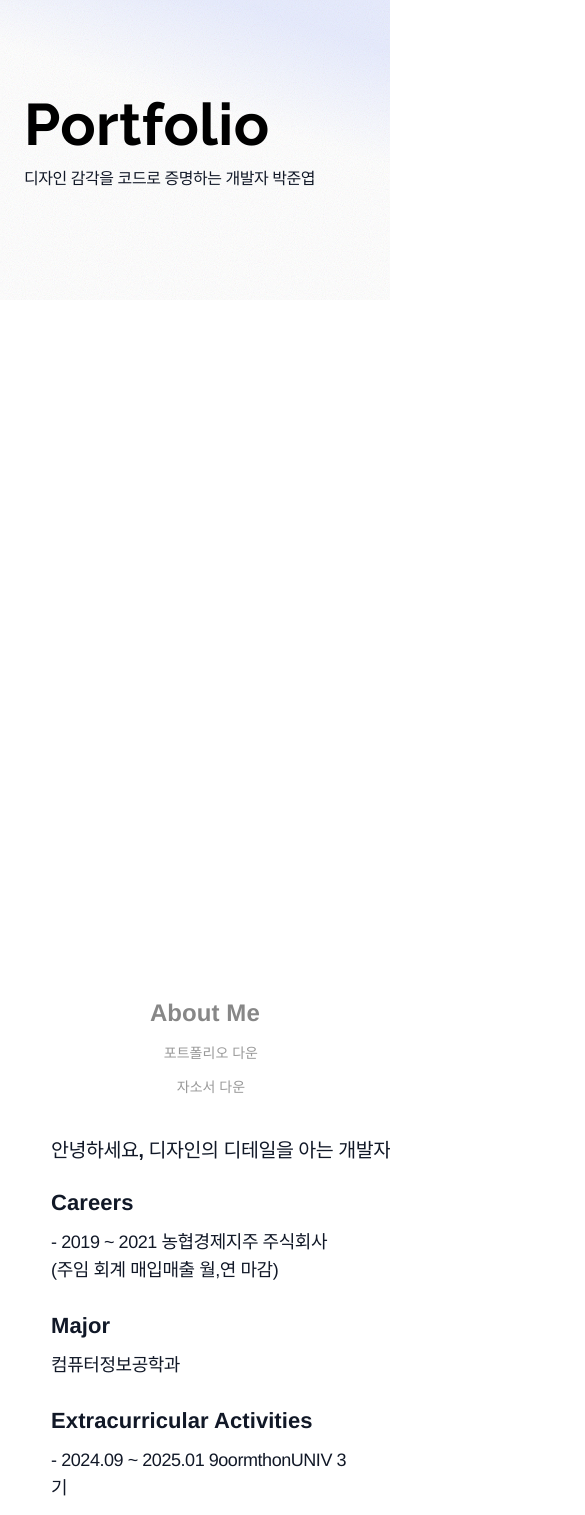
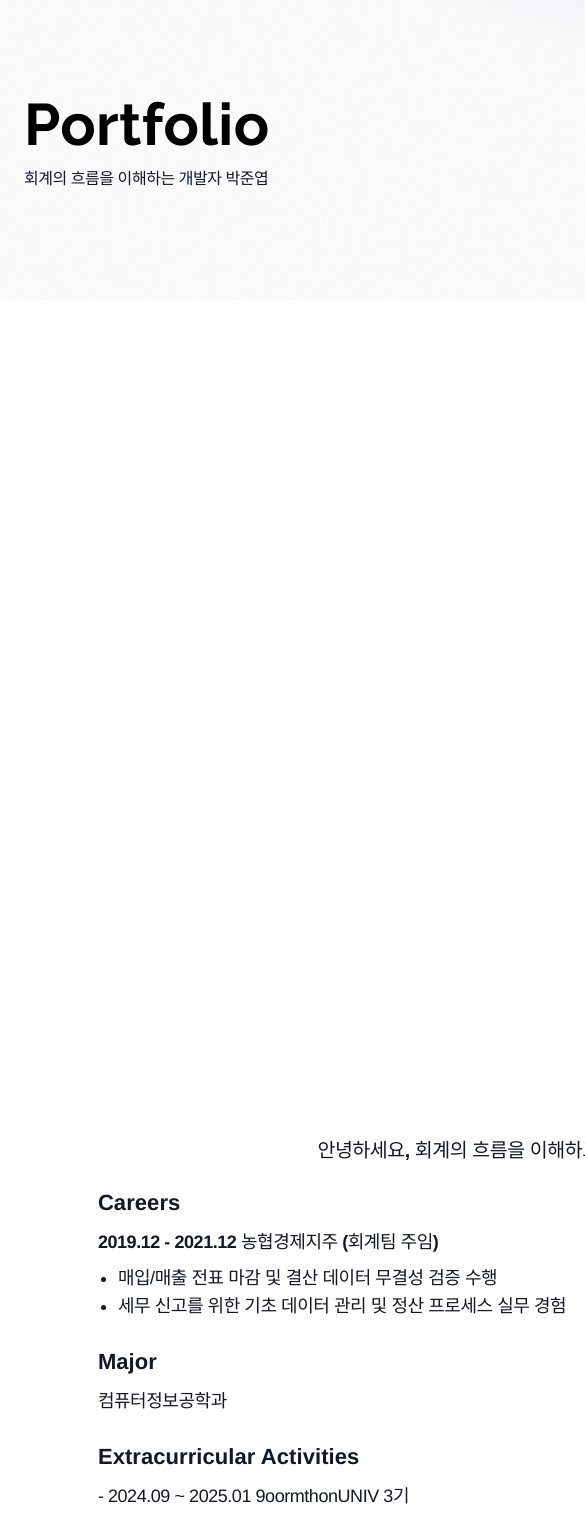
Before and after one commit to parkjto/Portfolio, a React (Vite) app: page / in a window 390 px wide. Shown: the top 1515 px of the page, 585 px wide, since content can reach past the window. Built offline with nearby package versions, Linux system fonts and the light colour scheme; a web font is replaced by a local one.

Commit message:
포트폴리오 수정: 토스 지원 맞춤 텍스트 업데이트 및 모바일 뷰포트 설정 변경

```diff
--- a/index.html
+++ b/index.html
@@ -3,7 +3,7 @@
   <head>
     <meta charset="UTF-8" />
     <link rel="icon" type="image/svg+xml" href="/vite.svg" />
-    <meta name="viewport" content="width=device-width, initial-scale=1.0" />
+    <meta name="viewport" content="width=1440, shrink-to-fit=yes, user-scalable=yes" />
     <title>portfolio-design-front</title>
   </head>
   <body>
--- a/src/components/AboutMe.jsx
+++ b/src/components/AboutMe.jsx
@@ -28,7 +28,7 @@ export const AboutMe = () => {
             </div>
           </div>
           <div className="header-row">
-            <div className="intro-text">안녕하세요, 디자인의 디테일을 아는 개발자 박준엽입니다.</div>
+            <div className="intro-text">안녕하세요, 회계의 흐름을 이해하고 복잡함을 덜어내는 개발자 박준엽입니다.</div>
           </div>
         </div>
 
@@ -37,9 +37,13 @@ export const AboutMe = () => {
             <div className="info-block">
               <h3 className="Aboutme-section-title">Careers</h3>
               <div className="block-content">
-                <p className="body-text">
-                  - 2019 ~ 2021 농협경제지주 주식회사 (주임 회계 매입매출 월,연 마감)
-                </p>
+                <div className="body-text">
+                  <strong>2019.12 - 2021.12 농협경제지주 (회계팀 주임)</strong>
+                  <ul style={{ margin: '8px 0 0 0', paddingLeft: '20px', listStyleType: 'disc' }}>
+                    <li>매입/매출 전표 마감 및 결산 데이터 무결성 검증 수행</li>
+                    <li>세무 신고를 위한 기초 데이터 관리 및 정산 프로세스 실무 경험</li>
+                  </ul>
+                </div>
               </div>
             </div>
             <div className="info-block">
@@ -77,9 +81,10 @@ export const AboutMe = () => {
                 <div className="skill-category">
                   <h4 className="skill-category-title">Programming Language</h4>
                   <div className="skill-tags">
+                    <span className="body-text">JavaScript</span>
+                    <span className="body-text">React</span>
+                    <span className="body-text">TypeScript</span>
                     <span className="body-text">Flutter</span>
-                    <span className="body-text">React</span>
-                    <span className="body-text">JavaScript</span>
                     <span className="body-text">Python</span>
                   </div>
                 </div>
--- a/src/components/Closing.jsx
+++ b/src/components/Closing.jsx
@@ -14,8 +14,8 @@ export const Closing = () => {
 
         {/* Text Content */}
         <div className="closing-text">
-          <p>문제를 깊이 공감하고, 논리적으로 설계하며,</p>
-          <p>코드로 직접 증명하는 박준엽입니다.</p>
+          <p>사용자의 문제를 기술로 해결하고,</p>
+          <p>비즈니스 가치를 창출하는 Frontend Developer 박준엽입니다.</p>
           <p>감사합니다.</p>
         </div>
 
--- a/src/components/MyBiz/MyBizOverview.jsx
+++ b/src/components/MyBiz/MyBizOverview.jsx
@@ -59,8 +59,8 @@ const MyBizOverview = () => {
               <div className="mybiz-info-item">
                 <span className="mybiz-info-label">TOOLS</span>
                 <div className="mybiz-info-content">
-                  <span className="mybiz-info-primary">Node.js, Figma</span>
-                  <span className="mybiz-info-secondary">Flutter, SupaBase</span>
+                  <span className="mybiz-info-primary">Flutter, React (Web), Node.js</span>
+                  <span className="mybiz-info-secondary">Supabase, Figma</span>
                 </div>
               </div>
               <div className="mybiz-info-item">
@@ -89,16 +89,16 @@ const MyBizOverview = () => {
                 <h3 className="mybiz-block-title">My Contributions</h3>
                 <div className="mybiz-contributions-list">
                   <div className="mybiz-contribution-item">
-                    <h4 className="mybiz-contrib-title">문제 정의</h4>
-                    <p className="mybiz-contrib-desc">소상공인의 '시간, 비용, 전문성' 부족문제</p>
+                    <h4 className="mybiz-contrib-title">FE 아키텍처 설계</h4>
+                    <p className="mybiz-contrib-desc">Flutter/Web 클라이언트 상태 관리 및 구조 설계</p>
                   </div>
                   <div className="mybiz-contribution-item">
-                    <h4 className="mybiz-contrib-title">AI 기반 UX 설계</h4>
-                    <p className="mybiz-contrib-desc">진입장벽을 낮춘 User Flow와 ChatGPT Chat</p>
+                    <h4 className="mybiz-contrib-title">API 연동 최적화</h4>
+                    <p className="mybiz-contrib-desc">서버/AI 통신 성능 개선 및 데이터 캐싱 전략 수립</p>
                   </div>
                   <div className="mybiz-contribution-item">
                     <h4 className="mybiz-contrib-title">데이터 시각화 UI</h4>
-                    <p className="mybiz-contrib-desc">직관적인 매출/리뷰 데이터 시각화 대시보드</p>
+                    <p className="mybiz-contrib-desc">Chart.js를 활용한 직관적인 매출/리뷰 대시보드 구현</p>
                   </div>
                 </div>
               </div>
--- a/src/components/MyBiz/MyBizResult.jsx
+++ b/src/components/MyBiz/MyBizResult.jsx
@@ -12,9 +12,9 @@ import webReviewImg from '../../assets/image/MyBiz/MyBizWebReviewAnalyze.png';
 import webSalesImg from '../../assets/image/MyBiz/MyBizWebSalesAnalyze.png';
 
   const designImages = [
-    { id: 1, src: webMainImg, label: 'Web Main Dashboard' },
-    { id: 2, src: webReviewImg, label: 'Review Analysis UI' },
-    { id: 3, src: webSalesImg, label: 'Sales Analysis UI' },
+    { id: 1, src: webMainImg, label: 'Web Main Dashboard (Data Visualization)' },
+    { id: 2, src: webReviewImg, label: 'Review Analysis UI (Chart.js Custom)' },
+    { id: 3, src: webSalesImg, label: 'Sales Analysis UI (Complex Data Grid)' },
   ];
 
 const MyBizResult = () => {
@@ -96,11 +96,11 @@ const MyBizResult = () => {
           {/* Design Section */}
           <section className="result-section" style={{ marginBottom: 0 }}>
             <div className="section-header">
-              <div className="design-header-sub">NEXT STEP</div>
-              <h2 className="section-title-sm">Design Exploration</h2>
+              <div className="design-header-sub">Web Admin Expansion</div>
+              <h2 className="section-title-sm">PC Dashboard Development</h2>
               <p className="design-desc">
-                디자인 및 개발 능력 향상을 위한 Web UI 스터디 작업물{'\n'}
-                모바일 만으로는 PC 사용자의 니즈를 만족할 수 없을 것 같다라는 생각을 시작으로 web을 디자인과 제작해보았습니다.
+                모바일의 한계를 넘어, PC 환경에서 복잡한 매출 데이터를 심층 분석할 수 있는 반응형 대시보드를 구축했습니다.{'\n'}
+                Chart.js를 활용하여 매출 추이와 리뷰 데이터를 직관적으로 시각화하고, 사장님들이 데이터를 기반으로 의사결정을 내릴 수 있도록 UX를 설계했습니다.
               </p>
             </div>
 
--- a/src/components/PortfolioHero.jsx
+++ b/src/components/PortfolioHero.jsx
@@ -4,7 +4,7 @@ import '../styles/PortfolioHero.css'
 const heroContent = {
   badge: 'Portfolio',
   title: (
-    <>디자인 감각을 코드로 증명하는 개발자 박준엽</>
+    <>회계의 흐름을 이해하는 개발자 박준엽</>
   ),
 }
 
--- a/src/index.css
+++ b/src/index.css
@@ -22,14 +22,16 @@
 body {
   margin: 0;
   min-height: 100vh;
+  min-width: 1280px; /* PC 레이아웃 강제 유지 */
   background: #ffffff;
   color: #0f172a;
-  overflow-x: hidden; /* 가로 스크롤 방지 */
+  overflow-x: auto; /* 필요한 경우 가로 스크롤 허용 */
 }
 
 #root {
   width: 100%;
-  overflow-x: hidden; /* 가로 스크롤 방지 */
+  min-width: 1280px; /* PC 레이아웃 강제 유지 */
+  overflow-x: hidden;
 }
 
 /* 기본 반응형 유틸리티 */
```
